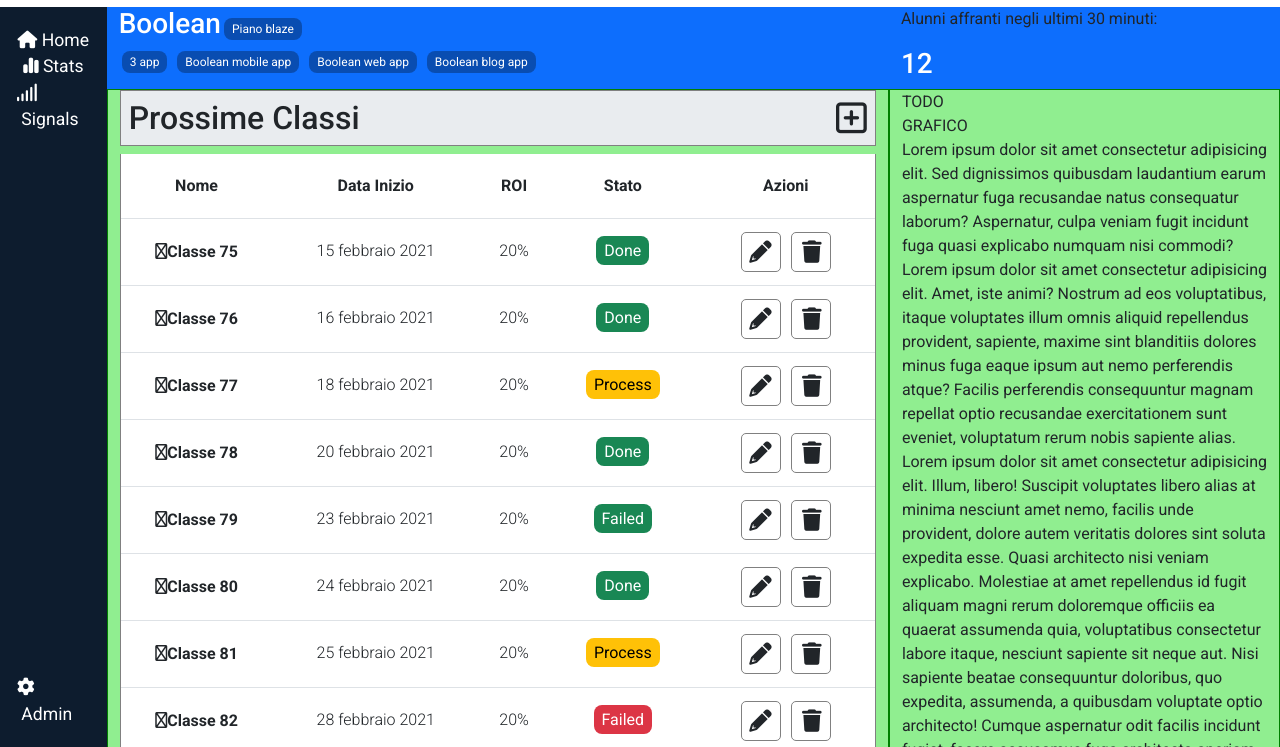
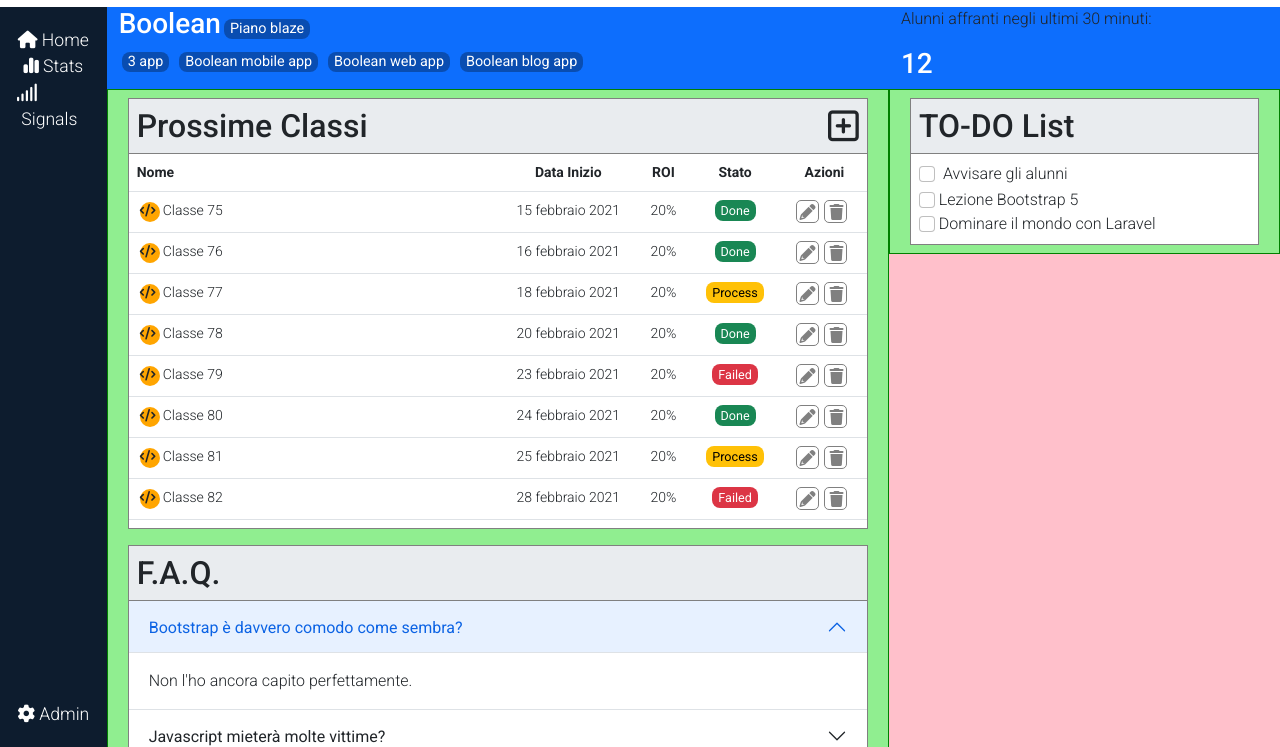
Before and after one commit to DeboraCocchi/html-css-bootstrap-dashboard, a plain HTML site: page index.html in a window 1280 px wide. Shown: the part 53-800 px from the top of the page. Drawn offline with nearby package versions, Linux system fonts and the light colour scheme.

Commit message:
[add]structure

```diff
--- a/assets/css/style.css
+++ b/assets/css/style.css
@@ -2,7 +2,7 @@
 
 body{
   font-family: 'Roboto', sans-serif;
-  margin:0;
+  font-weight: 300;
 }
 
 a{
@@ -56,11 +56,16 @@ main{
 
 }
 
+main .row.dc-reset:first-of-type{
+  height:100%;
+  background-color: red;;
+}
+
 /* +++++ASIDE+++++++++ */
 
 aside{
-  height:calc(100vh - 60px);
   background-color: var(--darkblue);
+  height: calc(100vh - 60px);
 
 }
 
@@ -94,8 +99,9 @@ main .row.dc-reset:first-of-type{
 }
 .dc-badge{
   border-radius:8px;
-  padding:5px 8px;
+  padding:3px 6px;
   font-weight: 400;
+  font-size:90%;
   margin:0 3px;
   color:white;
 }
@@ -140,34 +146,59 @@ main .row.dc-reset:first-of-type{
 }
 
 .dc-section-body table th[scope="row"]::before{
-  content:'\f121';
-	font-weight: 400;
-  font-family: "Font Awesome 5 Free";
+  content:'\f121''\00a0 ';
+  display:inline-block;
+  width:20px;
+  height:20px;
+  margin:2px 3px;
+  background-color: orange;
+	font-weight: 600;
+  font-size:90%;
+  border-radius:50%;
+  font-family: "Font Awesome 6 Free";
+}
+
+.dc-section-body table th[scope="row"]{
+  font-weight: 300;
+  text-align: left;
 }
 
 table{
   text-align: center;
+  font-size:14px;
+}
+/*
+table tr{
+  line-height:40px;
+
+} */
+
+table th[class="nome"]{
+  width:50%;
+  text-align: left;
 }
 
-table tr{
-  line-height:3rem;
-}
+
 
 .dc-mini-icons{
   display: inline-block;
   position: relative;
   border-radius:5px;
   border:1px solid grey;
-  padding:3px;
-  width:40px;
-  height:40px;
-  color:var(--grey);
-  margin:5px;
+  padding: 4px;
+  width:23px;
+  height:23px;
 }
+
+span.dc-mini-icons{
+  margin-right:5px;
+}
+
 
 .dc-mini-icons i{
   position: absolute;
-  font-size: 1.4rem;
-  right: 8px;
-  top: 8px;
+  font-size: 1rem;
+  right: 3px;
+  top: 3px;
+  color:grey;
 }
--- a/index.html
+++ b/index.html
@@ -141,9 +141,12 @@
 
 
             <div class="row dc-reset">
+
+              <!-- -----------    LEFT MAIN  -------------- -->
               <div class="col-12 col-lg-8 dc-debug dc-left-main h-100">
 
-                <div class="dc-section">
+                 <!-- --------TABELLA CLASSI----------- -->
+                <div class="dc-section p-2">
                   <div class="dc-section-head d-flex justify-content-between p-2">
                     <h2 class="dc-reset">Prossime Classi</h2>
                     <div class="plus d-flex align-items-center">
@@ -152,10 +155,11 @@
                   </div>
 
                   <div class="dc-section-body">
-                    <table class="table mt-2 mb-2">
+
+                      <table class="table mb-2 table-hover">
                         <thead>
                           <tr>
-                          <th scope="col">Nome</th>
+                            <th scope="col" class="nome">Nome</th>
                             <th scope="col">Data Inizio</th>
                             <th scope="col">ROI</th>
                             <th scope="col">Stato</th>
@@ -235,7 +239,7 @@
                             <th scope="row">Classe 79</th>
                             <td>23 febbraio 2021</td>
                             <td>20%</td>
-                          <td><span class="dc-badge dc-green">Failed</span></td>
+                            <td><span class="dc-badge dc-red">Failed</span></td>
                             <td>
                               <div class="dc-mini-icons-container d-flex align-items-center justify-content-center">
                                 <span class="dc-mini-icons text-center">
@@ -303,31 +307,99 @@
                       </table>
                   </div>
                 </div>
+                   <!-- --------/ TABELLA ----------- -->
 
-                <div class="dc-section">
-                  <div class="dc-section-head d-flex justify-content-between p-2">
+                   <!-- -------- FAQ - ACCORDION ----------- -->
+
+                  <div class="dc-section p-2">
+                    <div class="dc-section-head p-2">
                       <h2 class="dc-reset">F.A.Q.</h2>
-                    <div class="plus d-flex align-items-center">
-                      <i class="fa-regular fa-square-plus"></i>
+                    </div>
+
+                  <div class="dc-section-body">
+                    <div class="accordion accordion-flush">
+                      <div class="accordion-item">
+                        <h2 class="accordion-header">
+                          <button class="accordion-button" type="button" data-bs-toggle="collapse" data-bs-target="#panelsStayOpen-collapseOne" aria-expanded="true" aria-controls="panelsStayOpen-collapseOne">
+                            Bootstrap è davvero comodo come sembra?
+                          </button>
+                        </h2>
+                        <div id="panelsStayOpen-collapseOne" class="accordion-collapse collapse show" aria-labelledby="panelsStayOpen-headingOne">
+                          <div class="accordion-body">
+                            Non l'ho ancora capito perfettamente.
+                          </div>
+                        </div>
+                      </div>
+                      <div class="accordion-item">
+                        <h2 class="accordion-header">
+                          <button class="accordion-button collapsed" type="button" data-bs-toggle="collapse" data-bs-target="#panelsStayOpen-collapseTwo" aria-expanded="false" aria-controls="panelsStayOpen-collapseTwo">
+                            Javascript mieterà molte vittime?
+                          </button>
+                        </h2>
+                        <div id="panelsStayOpen-collapseTwo" class="accordion-collapse collapse" aria-labelledby="panelsStayOpen-headingTwo">
+                          <div class="accordion-body">
+                            Già non mi sento molto bene.
+                          </div>
+                        </div>
+                      </div>
+                      <div class="accordion-item">
+                        <h2 class="accordion-header" id="panelsStayOpen-headingThree">
+                          <button class="accordion-button collapsed" type="button" data-bs-toggle="collapse" data-bs-target="#panelsStayOpen-collapseThree" aria-expanded="false" aria-controls="panelsStayOpen-collapseThree">
+                            Posso usare position:absolute per allineare le colonne?
+                          </button>
+                        </h2>
+                        <div id="panelsStayOpen-collapseThree" class="accordion-collapse collapse" aria-labelledby="panelsStayOpen-headingThree">
+                          <div class="accordion-body">
+                            Sì perchè no, purchè Stefano e i Tutor non se ne accorgano.
+                          </div>
+                        </div>
                       </div>
                     </div>
 
-                  <div class="dc-section-body"></div>
+                  </div>
                   </div>
 
 
+              </div>
+               <!-- -----------  / LEFT MAIN  -------------- -->
+
+               <!-- -----------    RIGHT MAIN  -------------- -->
+               <div class="col-12 col-lg-4 dc-debug dc-right-main h-100">
+               <!-- ---------TO DO LIST--------------------- -->
+
+                <div class="dc-section p-2">
+                  <div class="dc-section-head p-2">
+                    <h2 class="dc-reset">TO-DO List</h2>
+                  </div>
+                  <div class="dc-section-body p-2">
+
+                    <div class="form-check">
+                      <input class="form-check-input" type="checkbox" value="" id="dc-check1">
+                      <label class="form-check-label" for="flexCheckDefault">
+                        Avvisare gli alunni
+                      </label>
+                    </div>
+                    <div>
+                      <input class="form-check-input" type="checkbox" value="" id="dc-check2">
+                      <label class="form-check-label" for="flexCheckDefault">
+                        Lezione Bootstrap 5
+                      </label>
+                    </div>
+                    <div>
+                      <input class="form-check-input" type="checkbox" value="" id="dc-check3">
+                      <label class="form-check-label" for="flexCheckDefault">
+                        Dominare il mondo con Laravel
+                      </label>
+                    </div>
+                  </div>
 
 
-
-
+                </div>
+              <!-- --------- / TO DO LIST--------------------- -->
 
               </div>
 
 
-
-              <div class="col-12 col-lg-4 dc-debug dc-right-main h-100">
-                TODO<BR>GRAFICO<p>Lorem ipsum dolor sit amet consectetur adipisicing elit. Sed dignissimos quibusdam laudantium earum aspernatur fuga recusandae natus consequatur laborum? Aspernatur, culpa veniam fugit incidunt fuga quasi explicabo numquam nisi commodi?Lorem ipsum dolor sit amet consectetur adipisicing elit. Amet, iste animi? Nostrum ad eos voluptatibus, itaque voluptates illum omnis aliquid repellendus provident, sapiente, maxime sint blanditiis dolores minus fuga eaque ipsum aut nemo perferendis atque? Facilis perferendis consequuntur magnam repellat optio recusandae exercitationem sunt eveniet, voluptatum rerum nobis sapiente alias. Lorem ipsum dolor sit amet consectetur adipisicing elit. Illum, libero! Suscipit voluptates libero alias at minima nesciunt amet nemo, facilis unde provident, dolore autem veritatis dolores sint soluta expedita esse. Quasi architecto nisi veniam explicabo. Molestiae at amet repellendus id fugit aliquam magni rerum doloremque officiis ea quaerat assumenda quia, voluptatibus consectetur labore itaque, nesciunt sapiente sit neque aut. Nisi sapiente beatae consequuntur doloribus, quo expedita, assumenda, a quibusdam voluptate optio architecto! Cumque aspernatur odit facilis incidunt fugiat, facere accusamus fuga architecto aperiam voluptas recusandae consectetur eum dolorem similique aliquid iusto ab assumenda ipsam ut adipisci odio perspiciatis. Voluptas, dolorem.</p>
-              </div>
       </div>
       </div>
 
```
Lines whose indentation alone changed are shown as unchanged.
